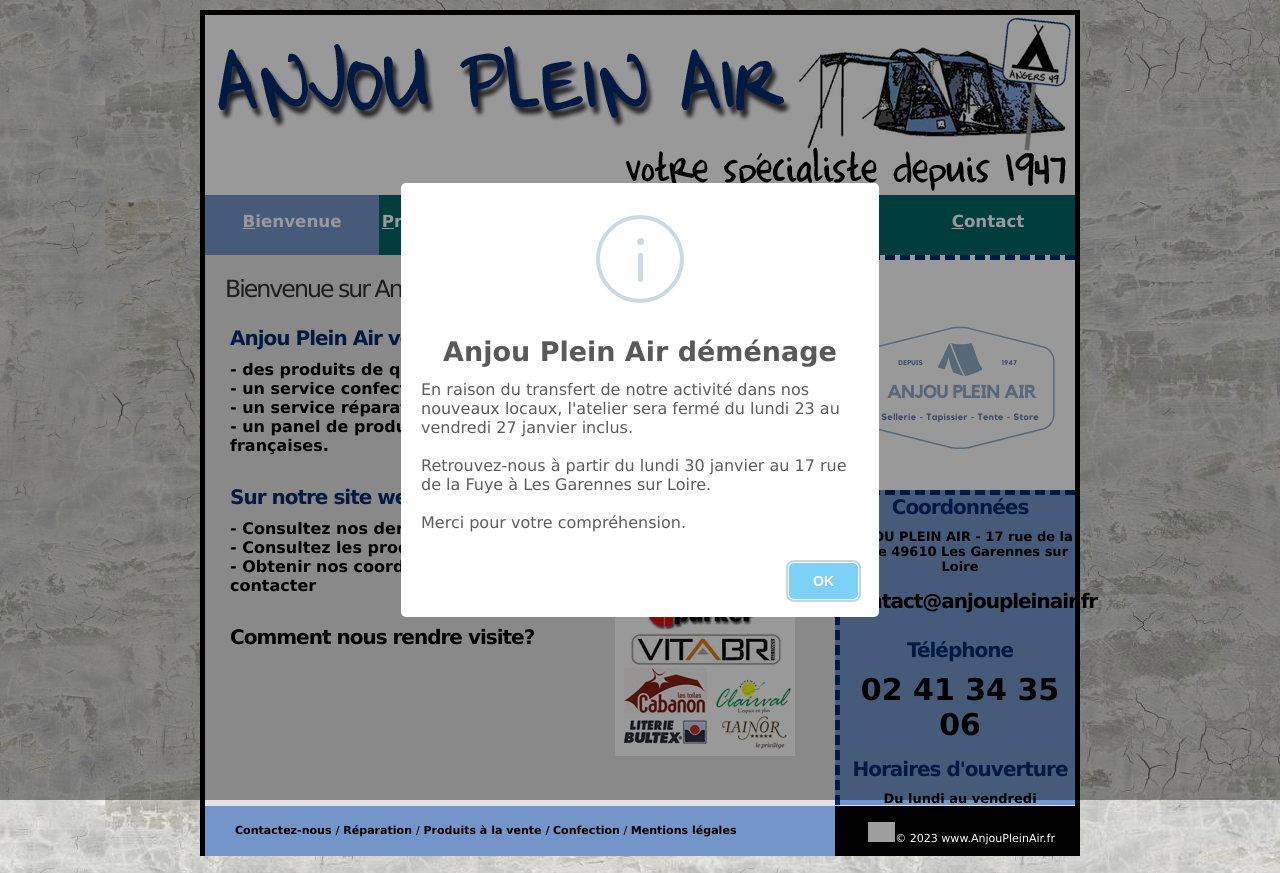
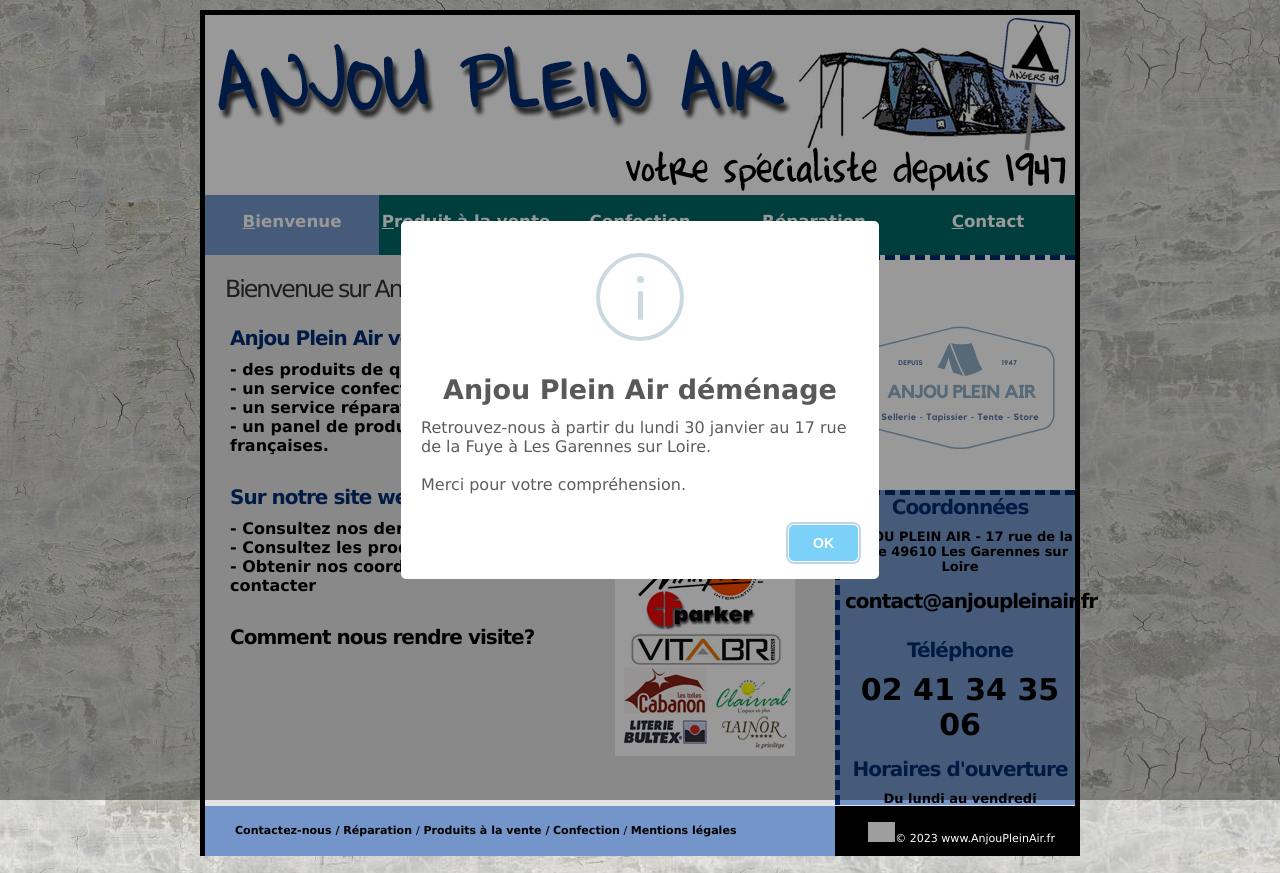
Before and after one commit to Eyquinox/Anjou-Plein-Air-S3, a plain HTML site: page public/index.html in a window 1280 px wide. Drawn offline with nearby package versions, Linux system fonts and the light colour scheme; grey boxes are pictures that could not be loaded.

Commit message:
MAJ du Modal
Signed-off-by: Eyquinox <a.delahousse@iia-laval.fr>

```diff
--- a/public/index.html
+++ b/public/index.html
@@ -44,7 +44,7 @@
         function ShowModalCHGAddr () {
             swal({
                 title: "Anjou Plein Air déménage",
-                text: "En raison du transfert de notre activité dans nos nouveaux locaux, l'atelier sera fermé du lundi 23 au vendredi 27 janvier inclus. \n\n Retrouvez-nous à partir du lundi 30 janvier au 17 rue de la Fuye à Les Garennes sur Loire. \n \n" +
+                text: "Retrouvez-nous à partir du lundi 30 janvier au 17 rue de la Fuye à Les Garennes sur Loire. \n \n" +
                     "Merci pour votre compréhension.",
                 icon: "info",
                 button: "OK",
```
